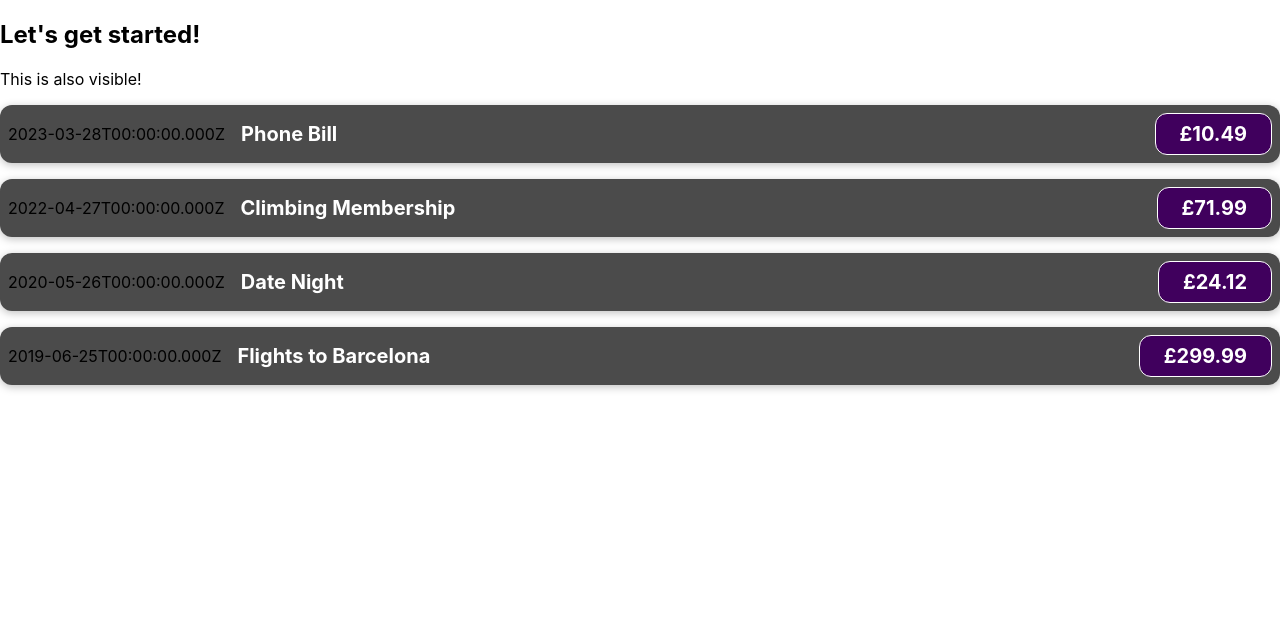
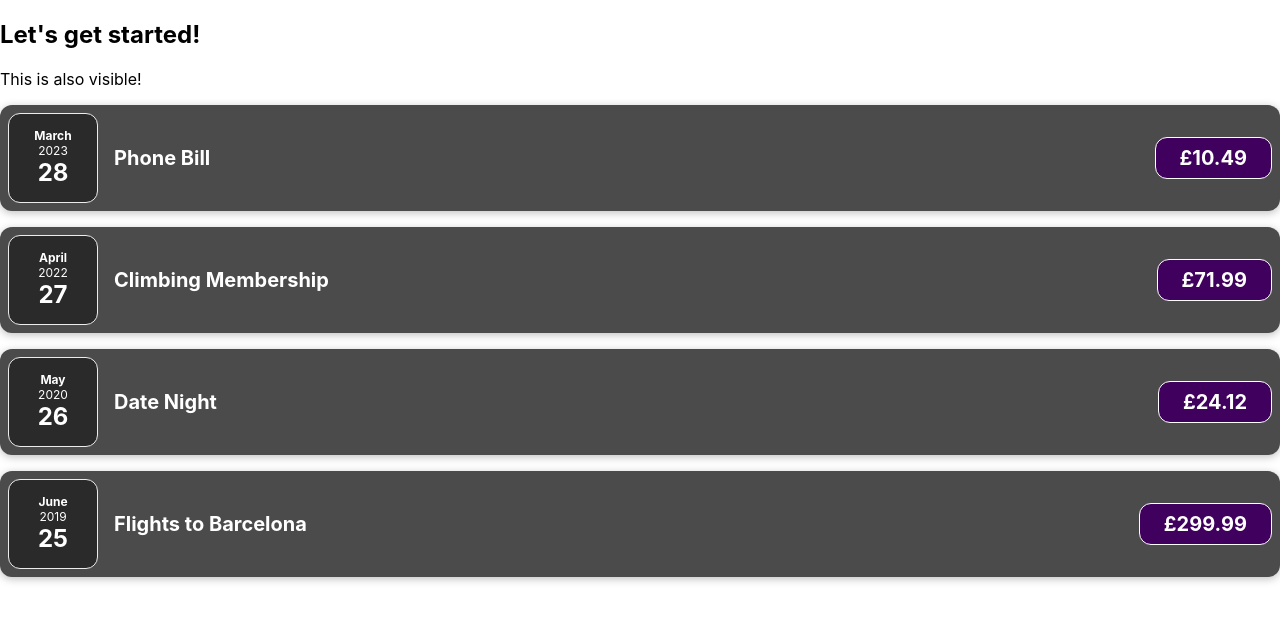
Before and after one commit to ianmcnicholas/my-first-react-app, a React (Create React App) app: page / in a window 1280 px wide. Shown: the top 622 px of the page. Built offline with nearby package versions, Linux system fonts and the light colour scheme.

Commit message:
extract a date component from ExpenseItem

```diff
--- a/src/App.js
+++ b/src/App.js
@@ -37,22 +37,22 @@
         title={expenses[0].title}
         amount={expenses[0].amount}
         date={expenses[0].date}
-      ></ExpenseItem>
+      />
       <ExpenseItem
         title={expenses[1].title}
         amount={expenses[1].amount}
         date={expenses[1].date}
-      ></ExpenseItem>
+      />
       <ExpenseItem
         title={expenses[2].title}
         amount={expenses[2].amount}
         date={expenses[2].date}
-      ></ExpenseItem>
+      />
       <ExpenseItem
         title={expenses[3].title}
         amount={expenses[3].amount}
         date={expenses[3].date}
-      ></ExpenseItem>
+      />
     </div>
   );
 }
--- /dev/null
+++ b/src/components/ExpenseDate.css
@@ -0,0 +1,26 @@
+.expense-date {
+  display: flex;
+  flex-direction: column;
+  width: 5.5rem;
+  height: 5.5rem;
+  border: 1px solid #ececec;
+  background-color: #2a2a2a;
+  color: white;
+  border-radius: 12px;
+  align-items: center;
+  justify-content: center;
+}
+
+.expense-date__month {
+  font-size: 0.75rem;
+  font-weight: bold;
+}
+
+.expense-date__year {
+  font-size: 0.75rem;
+}
+
+.expense-date__day {
+  font-size: 1.5rem;
+  font-weight: bold;
+}
--- /dev/null
+++ b/src/components/ExpenseDate.js
@@ -0,0 +1,17 @@
+import "./ExpenseDate.css";
+
+function ExpenseDate(props) {
+  const month = props.date.toLocaleString("en-GB", { month: "long" });
+  const year = props.date.getFullYear();
+  const day = props.date.toLocaleString("en-GB", { day: "2-digit" });
+
+  return (
+    <div className="expense-date">
+      <div className="expense-date__month">{month}</div>
+      <div className="expense-date__year">{year}</div>
+      <div className="expense-date__day">{day}</div>
+    </div>
+  );
+}
+
+export default ExpenseDate;
--- a/src/components/ExpenseItem.js
+++ b/src/components/ExpenseItem.js
@@ -1,9 +1,10 @@
 import "./ExpenseItem.css";
+import ExpenseDate from "./ExpenseDate";
 
 function ExpenseItem(props) {
   return (
     <div className="expense-item">
-      <div>{props.date.toISOString()}</div>
+      <ExpenseDate date={props.date} />
       <div className="expense-item__description">
         <h2>{props.title}</h2>
         <div className="expense-item__price">£{props.amount}</div>
```
